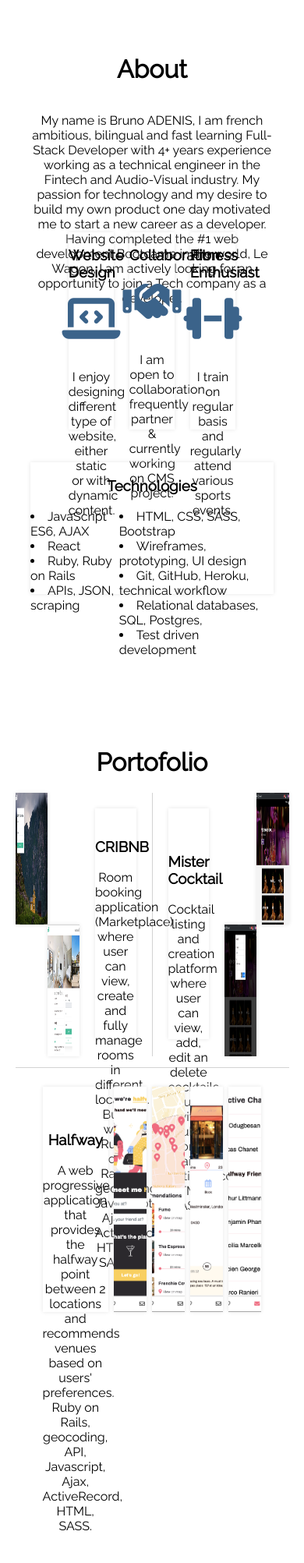
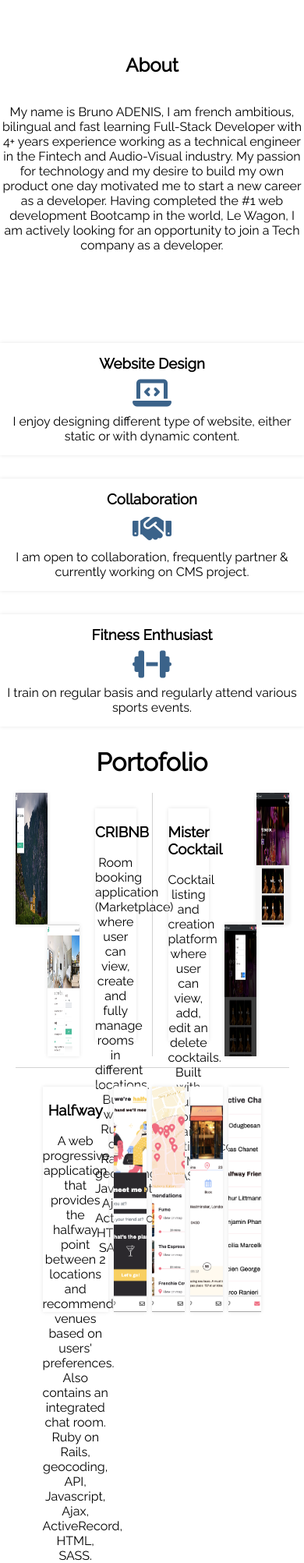
Before and after one commit to badenis19/my-portofolio, a PHP site: page / in a window 390 px wide. Shown: the part 845-2850 px from the top of the page at 78% size. Before the commit the page ends 2809 px from the top, so only its background shows below. Run offline with PHP 8.4, Linux system fonts and the light colour scheme; some libraries are stand-ins or nearby versions.

Commit message:
about area readable with smaller devices

```diff
--- a/css/style.css
+++ b/css/style.css
@@ -155,7 +155,6 @@ body {
 
 #middle .about {
   width: 80vw;
-  height: 15vh;
   text-align: center;
 }
 
@@ -174,7 +173,6 @@ body {
 
 #middle .skills .box {
   width: 15vw;
-  height: 30vh;
   -webkit-box-shadow: 0 0 5px #e6e6e6;
           box-shadow: 0 0 5px #e6e6e6;
 }
@@ -305,7 +303,6 @@ body {
 }
 
 #bottom .main-work .work-top .work-sect1 .description {
-  height: 35vh;
   width: 30%;
   -webkit-box-shadow: 0 0 5px #e6e6e6;
           box-shadow: 0 0 5px #e6e6e6;
@@ -370,7 +367,6 @@ body {
 }
 
 #bottom .main-work .work-top .work-sect2 .description {
-  height: 35vh;
   width: 30%;
   -webkit-box-shadow: 0 0 5px #e6e6e6;
           box-shadow: 0 0 5px #e6e6e6;
@@ -430,8 +426,88 @@ body {
      object-fit: cover;
 }
 
-.fab, .fas {
-  font-size: 60px;
+.fab, .fas, .far {
+  font-size: 50px;
   text-decoration: none;
+  margin: 7px;
+}
+
+@media only screen and (max-width: 930px) {
+  #middle {
+    padding-top: 50px;
+    width: 100vw;
+    height: 100vh;
+    display: -webkit-box;
+    display: -ms-flexbox;
+    display: flex;
+    -webkit-box-orient: vertical;
+    -webkit-box-direction: normal;
+        -ms-flex-direction: column;
+            flex-direction: column;
+    -webkit-box-align: center;
+        -ms-flex-align: center;
+            align-items: center;
+  }
+  #middle .about {
+    width: 100vw;
+    text-align: center;
+    margin-bottom: 100px;
+  }
+  #middle .skills {
+    width: 100vw;
+    display: -webkit-box;
+    display: -ms-flexbox;
+    display: flex;
+    -webkit-box-align: center;
+        -ms-flex-align: center;
+            align-items: center;
+    -webkit-box-orient: vertical;
+    -webkit-box-direction: normal;
+        -ms-flex-direction: column;
+            flex-direction: column;
+    margin-bottom: 70px;
+  }
+  #middle .skills .box {
+    width: 100vw;
+    -webkit-box-shadow: 0 0 5px #e6e6e6;
+            box-shadow: 0 0 5px #e6e6e6;
+    padding-bottom: 15px;
+    padding-top: 15px;
+    margin-bottom: 30px;
+  }
+  #middle .skills .box h3, #middle .skills .box p {
+    text-align: center;
+    margin: 0;
+  }
+  #middle .skills .box i {
+    text-align: center;
+    color: #3B638A;
+    font-size: 40px;
+  }
+  #middle .skills .box .icon-container {
+    display: -webkit-box;
+    display: -ms-flexbox;
+    display: flex;
+    -webkit-box-pack: center;
+        -ms-flex-pack: center;
+            justify-content: center;
+    margin-bottom: 0;
+  }
+  #middle .technologies {
+    display: none;
+    width: 100vw;
+    -webkit-box-shadow: 0 0 5px #e6e6e6;
+            box-shadow: 0 0 5px #e6e6e6;
+  }
+  #middle .technologies .box {
+    display: -webkit-box;
+    display: -ms-flexbox;
+    display: flex;
+    -ms-flex-pack: distribute;
+        justify-content: space-around;
+  }
+  #middle .technologies h3 {
+    text-align: center;
+  }
 }
 /*# sourceMappingURL=style.css.map */
--- a/css/style.scss
+++ b/css/style.scss
@@ -120,23 +120,23 @@ body {
     .about {
         // border: 2px solid green;
         width: 80vw;
-        height: 15vh;
+        // height: 15vh;
         text-align: center;
-
     }
 
     .skills {
-        // border: 2px solid green;
         width: 60vw;
         height: 40vh;
         display: flex;
         justify-content: space-around;
         align-items: center;
 
+
+
         .box {
             // border: 2px solid green;
             width: 15vw;
-            height: 30vh;
+            // height: 30vh;
             box-shadow: 0 0 5px rgb(230,230,230);
 
             h3, p {
@@ -235,7 +235,7 @@ body {
                 }
 
                 .description {
-                    height: 35vh;
+                    // height: 35vh;
                     width: 30%;
                     box-shadow: 0 0 5px rgb(230,230,230);
                     margin: 20px;
@@ -291,11 +291,9 @@ body {
                 }
 
                 .description {
-                    height: 35vh;
+                    // height: 35vh;
                     width: 30%;
                     box-shadow: 0 0 5px rgb(230,230,230);
-
-
                     margin: 20px;
                     // border: 2px solid red;
 
@@ -347,8 +345,121 @@ body {
     }
 }
 
-.fab, .fas {
-    font-size: 60px;
+.fab, .fas, .far {
+    font-size: 50px;
     text-decoration: none;
+    margin: 7px;
     // color: grey;
 }
+
+@media only screen and (max-width: 930px) {
+    body {
+    //   background: red;
+    }
+
+    #middle {
+        padding-top: 50px;
+        width: 100vw;
+        height: 100vh;
+        // border: 2px solid green;
+        display: flex;
+        flex-direction: column;
+        // justify-content: space-evenly;
+        align-items: center;
+
+
+        .about {
+            // border: 2px solid green;
+            width: 100vw;
+            // height: 15vh;
+            text-align: center;
+            margin-bottom: 100px;
+        }
+
+        .skills {
+            width: 100vw;
+            display: flex;
+            align-items: center;
+            flex-direction: column;
+            margin-bottom: 70px;
+
+            .box {
+                // border: 2px solid green;
+                width: 100vw;
+                // height: 30vh;
+                box-shadow: 0 0 5px rgb(230,230,230);
+                padding-bottom: 15px;
+                padding-top: 15px;
+                margin-bottom: 30px;
+
+                h3, p {
+                    text-align: center;
+                    margin: 0;
+                }
+
+                i {
+                    text-align: center;
+                    color: #3B638A;
+                    font-size: 40px;
+                }
+
+                .icon-container {
+                    display: flex;
+                    justify-content: center;
+                    margin-bottom: 0;
+                }
+            }
+        }
+
+        .technologies {
+            display: none;
+            width: 100vw;
+            // height: 20vh;
+            box-shadow: 0 0 5px rgb(230,230,230);
+
+            .box {
+                display: flex;
+                justify-content: space-around;
+            }
+
+            h3 {
+                text-align: center;
+            }
+        }
+    }
+
+    // .skills {
+    //     width: 100vw !important;
+    //     // height: 40vh;
+    //     display: flex;
+    //     // justify-content: space-around;
+    //     align-items: center;
+    //     flex-direction: column;
+    //     border: 2px solid black;
+
+    //     .box {
+    //         border-bottom: 2px solid green;
+    //         width: 100vw !important;
+    //         // height: 10vh;
+    //         box-shadow: 0 0 5px rgb(230,230,230);
+
+    //         h3, p {
+    //             text-align: center;
+    //             margin-bottom: 0 !important;
+    //         }
+
+    //         i {
+    //             text-align: center;
+    //             color: #3B638A;
+    //         }
+
+    //         .icon-container {
+    //             display: flex;
+    //             justify-content: center;
+    //             margin-bottom: 0 !important;
+    //         }
+    //     }
+    // }
+
+
+  }
--- a/index.html
+++ b/index.html
@@ -28,7 +28,7 @@
                 <div class="container-top-part">
                     <h1>Bruno ADENIS</h1>
                     <div>
-                        <p>I'm a London based web designer & front‑end developer</p>
+                        <p>London based web designer & front‑end developer</p>
                     </div>
                     <div>
                         <img class="avatar" src="images/ba.jpeg" alt="">
@@ -39,10 +39,11 @@
                         <!-- <a href="">CONTACT</a> -->
                     <div class="contact-me">
                         <span><a href="https://www.linkedin.com/in/brunoadenis/" target="#"><i class="fab fa-linkedin"></i></a></span>
+                        <span><a href="mailto:adenis.bruno@hotmail.com"><i class="fas fa-envelope"></i></a></span>
                         <span><a href="https://github.com/badenis19" target="#"><i class="fab fa-github"></i></a></span>
-                        <span><a href="mailto:adenis.bruno@hotmail.com"><i class="fas fa-envelope"></i></a></span>
                     </div>
-                    <div><a href="#middle"><i class="fas fa-arrow-alt-circle-down"></i></a></div>
+                    <div><a href="#middle"><i class="far fa-arrow-alt-circle-down"></i></a></div>
+                    <!-- <div><a href="#middle"><i class="fas fa-arrow-alt-circle-down"></i></a></div> -->
                 </div>
             </div>
 
@@ -50,7 +51,7 @@
 
         <div id="middle">
             <!-- <a href="#bottom">click here</a> -->
-            <h1>About</h1>
+            <h2>About</h2>
             <div class="about">
                 <p>My name is Bruno ADENIS, I am french ambitious, bilingual and fast learning Full-Stack Developer with 4+ years experience working
                     as a technical engineer in the Fintech and Audio-Visual industry. My passion for technology and my
@@ -124,7 +125,7 @@
                         </div>
 
                         <div class="description">
-                             <br>
+                             <!-- <br> -->
                             <h3>CRIBNB</h3>
                             <p>Room booking application (Marketplace) where user can view, create and fully manage rooms in different locations. Built with Ruby on Rails, geocoding, Javascript, Ajax, ActiveRecord, HTML, SASS.</p>
                         </div>
@@ -132,7 +133,7 @@
 
                     <div class="work-sect2">
                         <div class="description">
-                            <br><br>
+                            <!-- <br><br> -->
                             <h3>Mister Cocktail</h3>
                             <p>Cocktail listing and creation platform where user can view, add, edit an delete cocktails. Built with Ruby on Rails, ActiveRecord, HTML, SASS.</p>
                         </div>
@@ -152,9 +153,9 @@
                 <div class="work-bottom">
                     <div class="work-bottom-container">
                         <div class="mob-description">
-                            <br><br>
+                            <!-- <br><br> -->
                             <h3>Halfway</h3>
-                            <p>A web progressive application that provides the halfway point between 2 locations and recommends venues based on users' preferences. Ruby on Rails, geocoding, API, Javascript, Ajax, ActiveRecord, HTML, SASS.</p>
+                            <p>A web progressive application that provides the halfway point between 2 locations and recommends venues based on users' preferences. Also contains an integrated chat room. Ruby on Rails, geocoding, API, Javascript, Ajax, ActiveRecord, HTML, SASS.</p>
                         </div>
                         <img class="mob-image" src="./images/Halfway/home.png"alt="">
                         <img class="mob-image" src="./images/Halfway/index.png"alt="">
```
Also changed, not shown: 1 other file.
